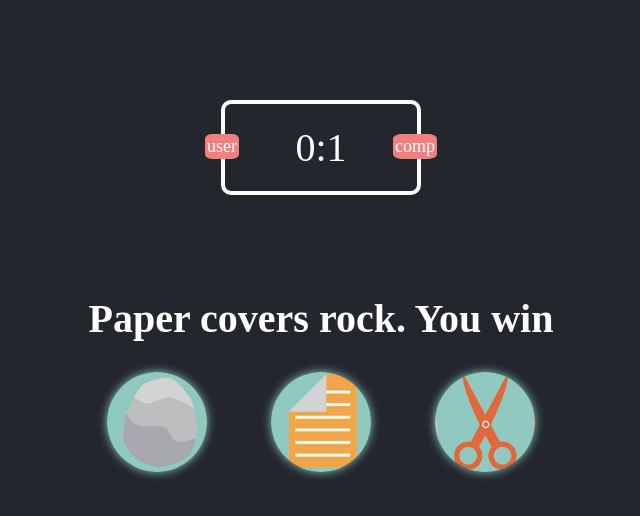
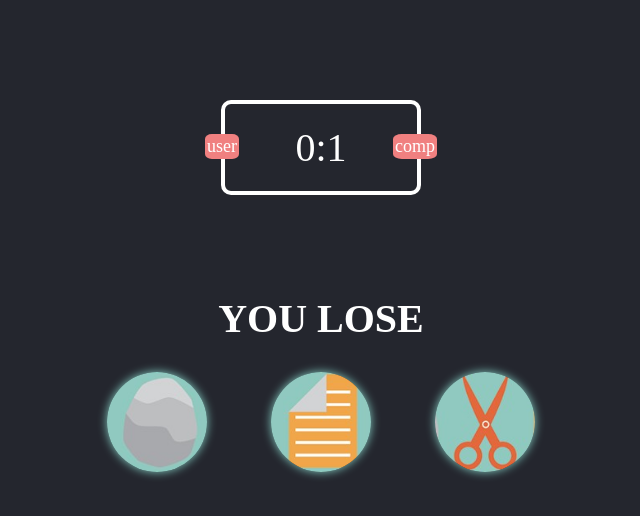
Before and after one commit to AncherHisogi/rock_paper_scissors, a plain HTML site: page index.html in a window 1280 px wide. Both pictures are taken after a click on the element 476 px from the left and 422 px from the top of the page. Shown: the whole page, without its empty margins (319-959 px from the left). Drawn offline with Linux system fonts and the light colour scheme.

Commit message:
added results

```diff
--- a/gameScript.js
+++ b/gameScript.js
@@ -3,6 +3,7 @@ let huHand;
 let huButton;
 let huRes = 0;
 let pcRes = 0;
+let score_p = document.getElementById("score")
 let userScore_span = document.getElementById("user-score")
 let pcScore_span = document.getElementById("pc-score")
 const rock_div = document.getElementById("r");
@@ -73,17 +74,19 @@ function humanPlay(str)
 function winHu()
 {
     huRes++;
+    score_p.innerHTML = "YOU WIN";
     return huRes;
 }
 
 function loseHu()
 {
     pcRes++;
+    score_p.innerHTML = "YOU LOSE";
     return pcRes;
 }
 function draw()
 {
-    console.log("DRAW")
+    score_p.innerHTML = "ITS A DRAW";
 }
 
 function game()
--- a/index.html
+++ b/index.html
@@ -14,7 +14,7 @@
     </div>
 
     <div class="result">
-        <p>Paper covers rock. You win</p>
+        <p id="score">Paper covers rock. You win</p>
     </div>
 
 
```
